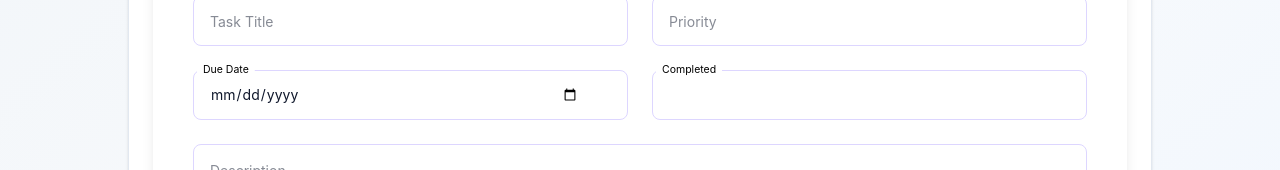
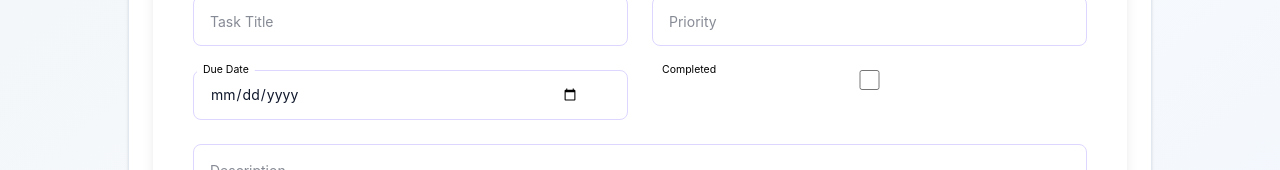
Before and after one commit to harshchauhan01/TODO, a React app in the folder frontend/: page / in a window 1280 px wide. Both pictures are taken after a click on the button "Add Task". Shown: the part 365-535 px from the top of the page. Built offline with nearby package versions, Linux system fonts and the light colour scheme; no server answers; the HTML template or start-up script is replaced by a standard one.

Commit message:
Fix form issue

```diff
--- a/frontend/src/components/Form.jsx
+++ b/frontend/src/components/Form.jsx
@@ -140,10 +140,10 @@ const CustomForm = ({ onSuccess, onCancel }) => {
             </label>
             </div>
             <div id="input" className="relative">
-            <input type="checkbox" id="floating_outlined" className="block w-full text-sm h-[50px] px-4 text-slate-900 bg-white rounded-[8px] border border-violet-200 appearance-none focus:border-transparent focus:outline focus:outline-2 focus:outline-primary focus:ring-0 hover:border-brand-500-secondary- peer invalid:border-error-500 invalid:focus:border-error-500 overflow-ellipsis overflow-hidden text-nowrap pr-[48px]" placeholder="Completed" name="completed" checked={formData.completed} onChange={handleChange}/>
-            <label htmlFor="floating_outlined" className="peer-placeholder-shown:-z-10 peer-focus:z-10 absolute text-[14px] leading-[150%] text-primary peer-focus:text-primary peer-invalid:text-error-500 focus:invalid:text-error-500 duration-300 transform -translate-y-[1.2rem] scale-75 top-2 z-10 origin-[0] bg-white disabled:bg-gray-50-background- px-2 peer-focus:px-2 peer-placeholder-shown:scale-100 peer-placeholder-shown:-translate-y-1/2 peer-placeholder-shown:top-1/2 peer-focus:top-2 peer-focus:scale-75 peer-focus:-translate-y-[1.2rem] rtl:peer-focus:translate-x-1/4 rtl:peer-focus:left-auto start-1">
-                Completed
-            </label>
+                <input type="checkbox" id="floating_outlined" className="block w-full text-sm h-[20px] px-4 text-slate-900 bg-white rounded-[8px] item-center justify-center peer invalid:border-error-500 invalid:focus:border-error-500 overflow-ellipsis overflow-hidden text-nowrap pr-[48px]" placeholder="Completed" name="completed" checked={formData.completed} onChange={handleChange}/>
+                <label htmlFor="floating_outlined" className="peer-placeholder-shown:-z-10 peer-focus:z-10 absolute text-[14px] leading-[150%] text-primary peer-focus:text-primary peer-invalid:text-error-500 focus:invalid:text-error-500 duration-300 transform -translate-y-[1.2rem] scale-75 top-2 z-10 origin-[0] bg-white disabled:bg-gray-50-background- px-2 peer-focus:px-2 peer-placeholder-shown:scale-100 peer-placeholder-shown:-translate-y-1/2 peer-placeholder-shown:top-1/2 peer-focus:top-2 peer-focus:scale-75 peer-focus:-translate-y-[1.2rem] rtl:peer-focus:translate-x-1/4 rtl:peer-focus:left-auto start-1">
+                    Completed
+                </label>
             </div>
             <div id="input" className="relative col-span-2">
             <textarea id="floating_description" className="block w-full text-sm min-h-[120px] px-4 pt-4 text-slate-900 bg-white rounded-[8px] border border-violet-200 appearance-none focus:border-transparent focus:outline focus:outline-2 focus:outline-primary focus:ring-0 hover:border-brand-500-secondary- peer invalid:border-error-500 invalid:focus:border-error-500 pr-4" placeholder="Description" name="content" value={formData.content} onChange={handleChange} required></textarea>
--- a/frontend/src/components/Home.jsx
+++ b/frontend/src/components/Home.jsx
@@ -75,7 +75,7 @@ const Home = () => {
                         </div>
                         <button
                             onClick={() => setShowForm((prev) => !prev)}
-                            className="h-11 rounded-lg bg-slate-900 px-5 text-sm font-medium text-white transition hover:bg-slate-800"
+                            className="cursor-pointer h-11 rounded-lg bg-slate-900 px-5 text-sm font-medium text-white transition hover:bg-slate-800"
                         >
                             {showForm ? "Hide Form" : "Add Task"}
                         </button>
```
